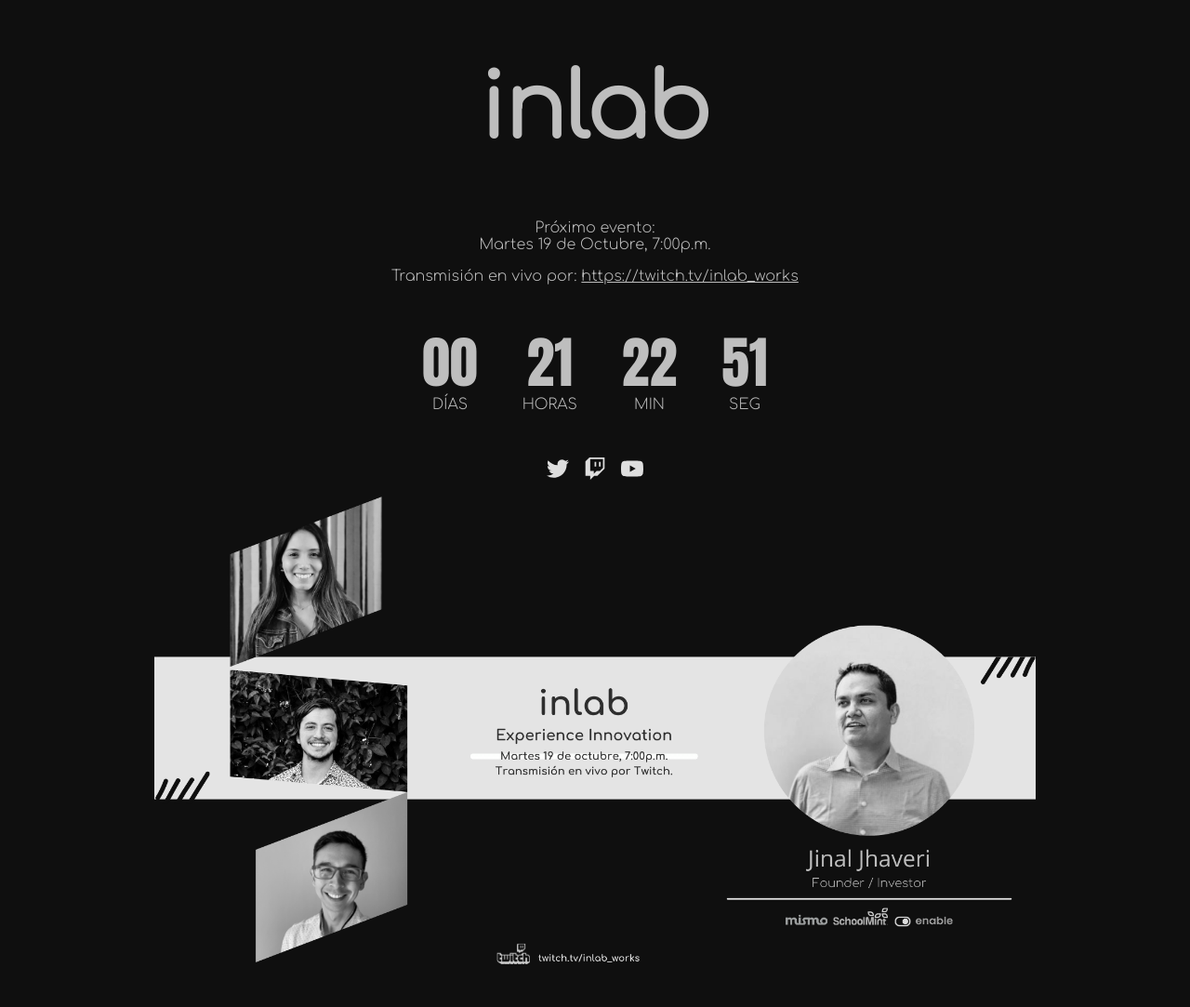
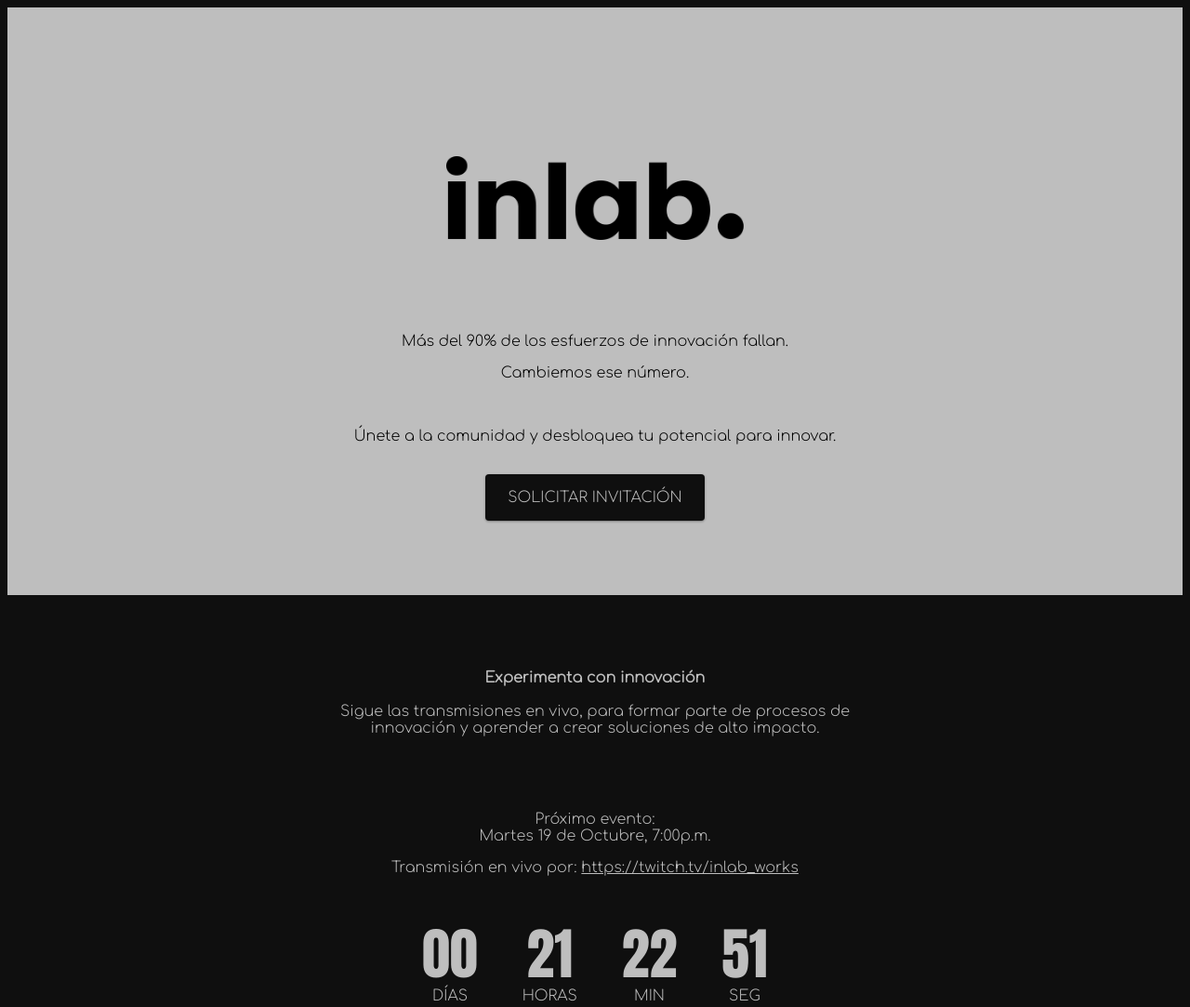
Before and after one commit to inlabworks/inlabworks.github.io, a plain HTML site: page index.html in a window 1280 px wide. Shown: the top 1083 px of the page at 93% size. Before the commit the page ends 1058 px from the top, so only its background shows below. Drawn offline with Linux system fonts and the light colour scheme.

Commit message:
Adding header + join page

```diff
--- a/index.css
+++ b/index.css
@@ -2,6 +2,17 @@
   background-color: #0f0f0f;
   font-family: Comfortaa, sans-serif;
   overflow: scroll;
+}
+
+header {
+  background-color: #bebebe;
+  padding: 10vh 0;
+  text-align: center;
+}
+
+.logo {
+  margin: 10vh 0;
+  max-width: 320px;
 }
 
 .banner {
@@ -110,12 +121,19 @@
 }
 
 .button {
-  display: block;
-  margin-right: auto;
-  margin-left: auto;
-  background-color: #bebebe;
-  color: #0f0f0f;
+  color: #bebebe;
+  cursor: pointer;
+  background-color: #0f0f0f;
+  padding: 16px 24px;
   text-align: left;
+  border-radius: 4px;
+
+  box-shadow: 0 1px 3px rgba(0,0,0,0.12), 0 1px 2px rgba(0,0,0,0.24);
+  transition: all 0.3s cubic-bezier(.25,.8,.25,1);
+}
+
+.button:hover {
+  box-shadow: 0 14px 28px rgba(0,0,0,0.25), 0 10px 10px rgba(0,0,0,0.22);
 }
 
 .label {
@@ -194,14 +212,6 @@
     background-color: transparent;
   }
 
-  .button {
-    display: block;
-    margin-right: auto;
-    margin-left: auto;
-    background-color: #bebebe;
-    color: #0f0f0f;
-  }
-
   .label {
     color: #bebebe;
     font-size: 0.75rem;
--- a/index.html
+++ b/index.html
@@ -7,7 +7,7 @@
     <link rel="preconnect" href="https://fonts.googleapis.com">
     <link rel="preconnect" href="https://fonts.gstatic.com" crossorigin>
     <link href="https://fonts.googleapis.com/css2?family=Comfortaa:wght@300&display=swap" rel="stylesheet">
-    <link rel="stylesheet" href="./index.css" />
+    <link rel="stylesheet" href="./index.css?t=2021-10-18" />
     <script defer src="index.js"></script>
 </head>
 </head>
@@ -33,8 +33,24 @@
             </div>
         </div> -->
     <header class="container w-container">
-        <h1 class="title">inlab</h1>
+        <img class="logo" src="img/logo-black.png" alt="inlab logo"/>
+        <p>Más del 90% de los esfuerzos de innovación fallan.</p>
+        <p>Cambiemos ese número.</p>
+        <br/>
+        <p>Únete a la comunidad y desbloquea tu potencial para innovar.</p>
+        <a href="join">
+            <buttton class="button" style="display: inline-block; margin-top: 16px;">SOLICITAR INVITACIÓN</buttton>
+        </a>
     </header>
+    <div class="container-3 w-container" style="margin: 10vh 0;">
+            <div class="text-block">
+                <b>Experimenta con innovación</b>
+                <br/><br/>
+                Sigue las transmisiones en vivo, para formar parte de procesos de
+                <br/>
+                innovación y aprender a crear soluciones de alto impacto.
+            </div>
+    </div>
     <div class="container-3 w-container">
         <div class="text-block">Próximo evento: <br>Martes 19 de Octubre, 7:00p.m. </div>
     </div>
```
Also changed, not shown: join/index.html (added, +1 -0 lines).
